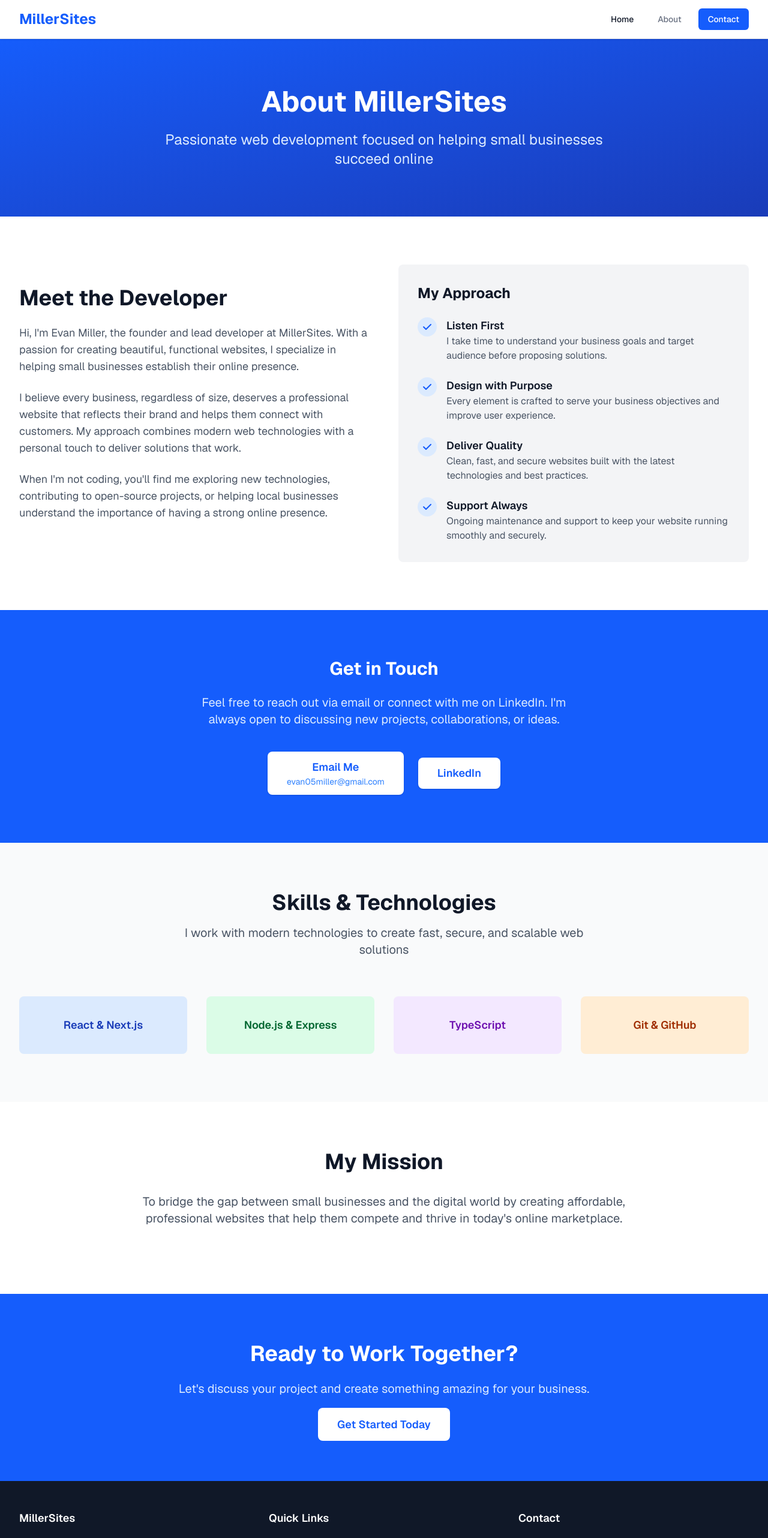
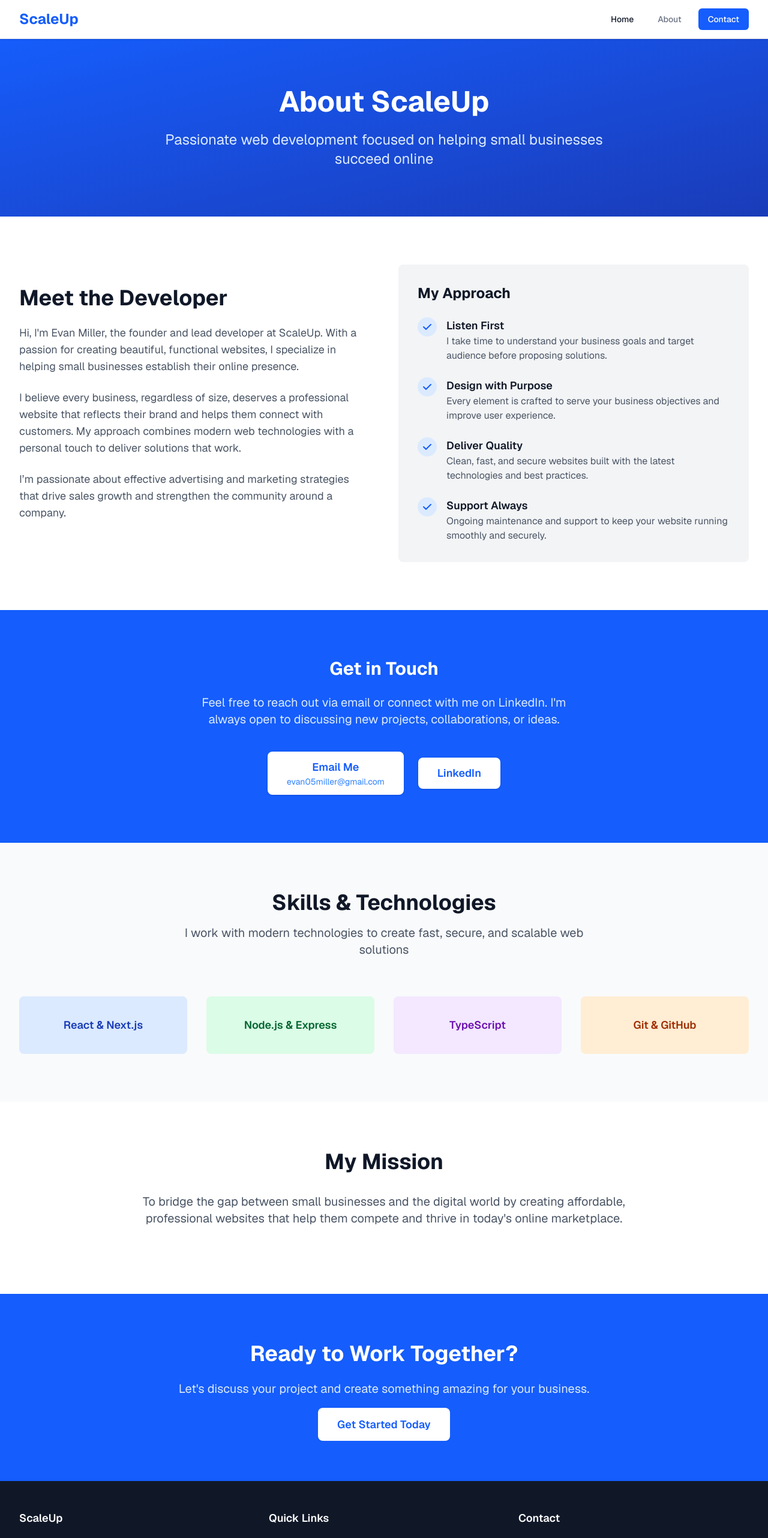
Before and after one commit to Evan05Miller/landing-page, a Next.js app in the folder landing_page_miller/: page /about in a window 1280 px wide. Shown: the top 2564 px of the page at 60% size. Built offline with nearby package versions, Linux system fonts and the light colour scheme.

Commit message:
Changed name

```diff
--- a/landing_page_miller/app/about/page.tsx
+++ b/landing_page_miller/app/about/page.tsx
@@ -6,7 +6,7 @@ export default function About() {
         <div className="max-w-7xl mx-auto px-4 sm:px-6 lg:px-8">
           <div className="text-center">
             <h1 className="text-4xl md:text-5xl font-bold mb-6">
-              About MillerSites
+              About ScaleUp
             </h1>
             <p className="text-xl md:text-2xl text-blue-100 max-w-3xl mx-auto">
               Passionate web development focused on helping small businesses succeed online
@@ -24,7 +24,7 @@ export default function About() {
                 Meet the Developer
               </h2>
               <p className="text-lg text-gray-600 mb-6">
-                Hi, I'm Evan Miller, the founder and lead developer at MillerSites. With a passion for creating
+                Hi, I'm Evan Miller, the founder and lead developer at ScaleUp. With a passion for creating
                 beautiful, functional websites, I specialize in helping small businesses establish their online presence.
               </p>
               <p className="text-lg text-gray-600 mb-6">
@@ -33,8 +33,8 @@ export default function About() {
                 with a personal touch to deliver solutions that work.
               </p>
               <p className="text-lg text-gray-600 mb-8">
-                When I'm not coding, you'll find me exploring new technologies, contributing to open-source
-                projects, or helping local businesses understand the importance of having a strong online presence.
+                I’m passionate about effective advertising and marketing strategies that drive
+                sales growth and strengthen the community around a company.
               </p>
             </div>
 
--- a/landing_page_miller/app/layout.tsx
+++ b/landing_page_miller/app/layout.tsx
@@ -13,7 +13,7 @@ const geistMono = Geist_Mono({
 });
 
 export const metadata: Metadata = {
-  title: "MillerSites - Professional Web Development for Small Businesses",
+  title: "ScaleUp - Professional Web Development for Small Businesses",
   description: "Custom websites and web development services for small businesses. Modern, responsive, and affordable solutions.",
 };
 
@@ -32,7 +32,7 @@ export default function RootLayout({
             <div className="flex justify-between items-center h-16">
               <div className="flex items-center">
                 <a href="/" className="text-2xl font-bold text-blue-600">
-                  MillerSites
+                  ScaleUp
                 </a>
               </div>
               <div className="hidden md:block">
@@ -63,7 +63,7 @@ export default function RootLayout({
   <div className="max-w-7xl mx-auto py-12 px-4 sm:px-6 lg:px-8">
     <div className="grid grid-cols-1 md:grid-cols-3 gap-8">
       <div>
-        <h3 className="text-lg font-semibold mb-4">MillerSites</h3>
+        <h3 className="text-lg font-semibold mb-4">ScaleUp</h3>
         <p className="text-gray-400">Professional web development services for small businesses.</p>
       </div>
 
@@ -99,7 +99,7 @@ export default function RootLayout({
     </div>
 
     <div className="border-t border-gray-800 mt-8 pt-8 text-center">
-      <p className="text-gray-400">&copy; 2025 MillerSites. All rights reserved.</p>
+      <p className="text-gray-400">&copy; 2025 ScaleUp. All rights reserved.</p>
     </div>
   </div>
 </footer>
--- a/landing_page_miller/app/page.tsx
+++ b/landing_page_miller/app/page.tsx
@@ -81,7 +81,7 @@ export default function Home() {
           <div className="grid grid-cols-1 lg:grid-cols-2 gap-12 items-center">
             <div>
               <h2 className="text-3xl md:text-4xl font-bold text-gray-900 mb-6">
-                Why Choose MillerSites?
+                Why Choose ScaleUp?
               </h2>
               <div className="space-y-6">
                 <div className="flex items-start">
```
